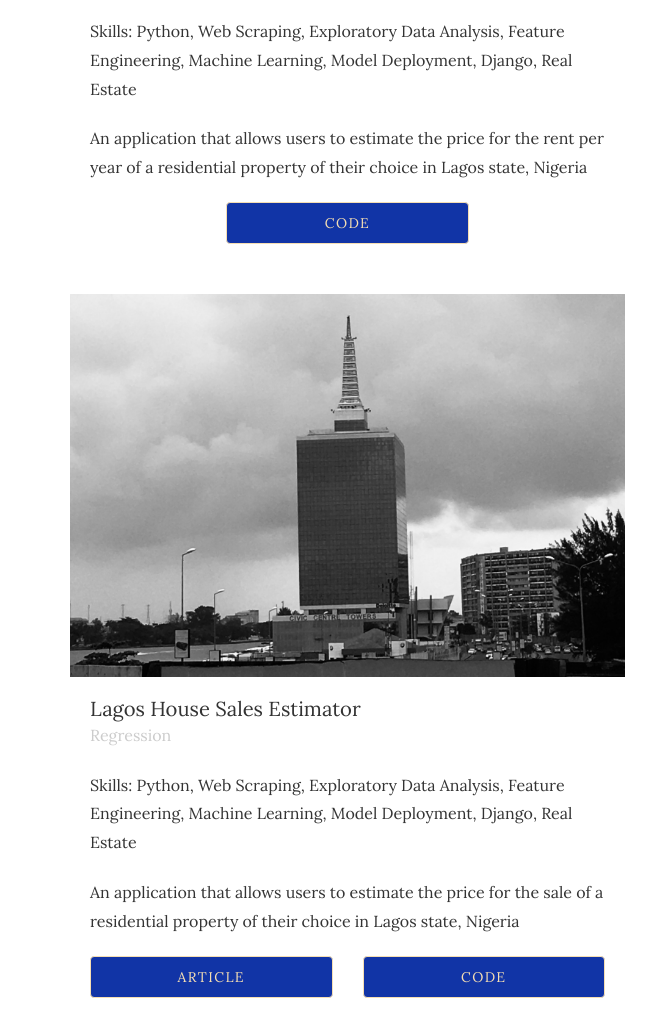
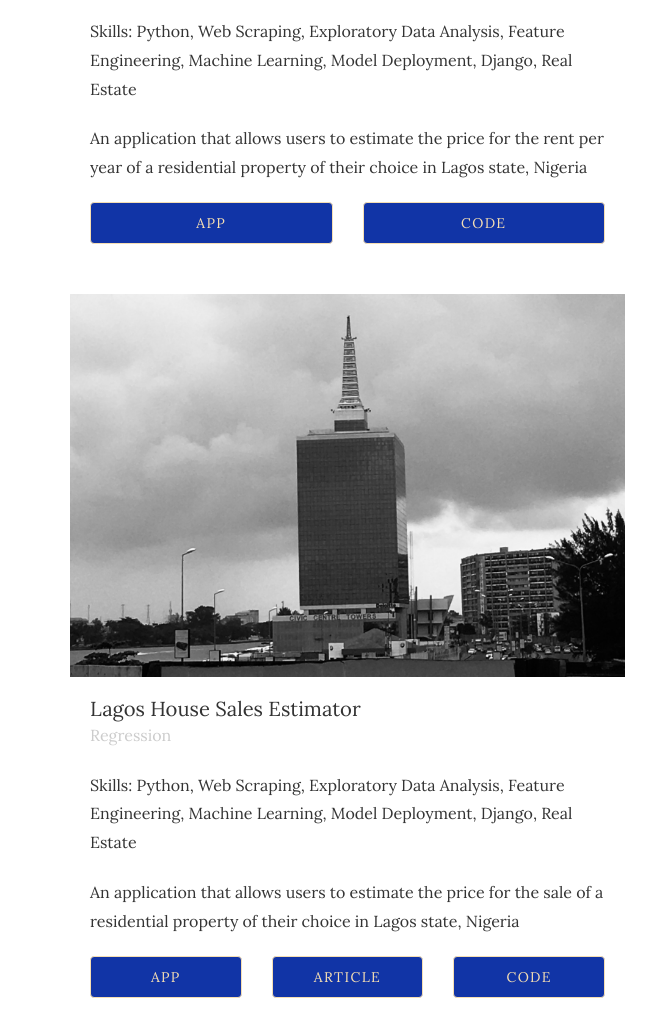
Before and after one commit to EyimofeP/eyimofep.github.io, a plain HTML site: page index.html in a window 1280 px wide. Shown: the part 1932-2953 px from the top of the page, 0-650 px from the left. Drawn offline with Linux system fonts and the light colour scheme; grey boxes are pictures that could not be loaded; files whose address does not match are found by name.

Commit message:
added link for deployed projects

```diff
--- a/index.html
+++ b/index.html
@@ -187,11 +187,11 @@
                 An application that allows users to estimate the price for the rent per year of a residential property of their choice in Lagos state, Nigeria
               </p>
               <div class="row" id="button">
-                <!-- <div class="col-md-6">
-                  <a class="btn btn-block" style="background-color: #1134A6; border: 1px solid wheat; color: wheat;">
+                <div class="col-md-6">
+                  <a class="btn btn-hover btn-block" href="https://lagos-estimator.onrender.com/rent" target="_blank">
                     APP
                   </a>
-                </div> -->
+                </div>
                 <div class="col-md-6 text-center">
                   <a class ="btn btn-hover btn-block" href="https://github.com/EyimofeP/lagos-rent-estimator" target="_blank">
                     <p>
@@ -220,7 +220,7 @@
               </p>
               <div class="row" id="button">
                 <!-- <div class="col-md-6">
-                  <a class="btn btn-block" style="background-color: #1134A6; border: 1px solid wheat; color: wheat;">
+                  <a class="btn btn-block" style="background-color: #1134A6; border: 1px solid wheat; color: wheat;" href="https://lagos-estimator.onrender.com/">
                     APP
                   </a>
                 </div> -->
@@ -252,11 +252,11 @@
                 An application that allows users to estimate the price for the sale of a residential property of their choice in Lagos state, Nigeria
               </p>
               <div class="row" id="button">
-                <!-- <div class="col-md-6">
-                  <a class="btn btn-block" style="background-color: #1134A6; border: 1px solid wheat; color: wheat;">
+                <div class="col-md-6">
+                  <a class="btn btn-hover btn-block" href="https://lagos-estimator.onrender.com/buy" target="_blank">
                     APP
                   </a>
-                </div> -->
+                </div>
                 <div class="col-md-6">
                   <a class="btn btn-block btn-hover " href="https://www.linkedin.com/pulse/estimating-property-prices-lagos-using-machine-learning-pinnick/">
                     ARTICLE
```
